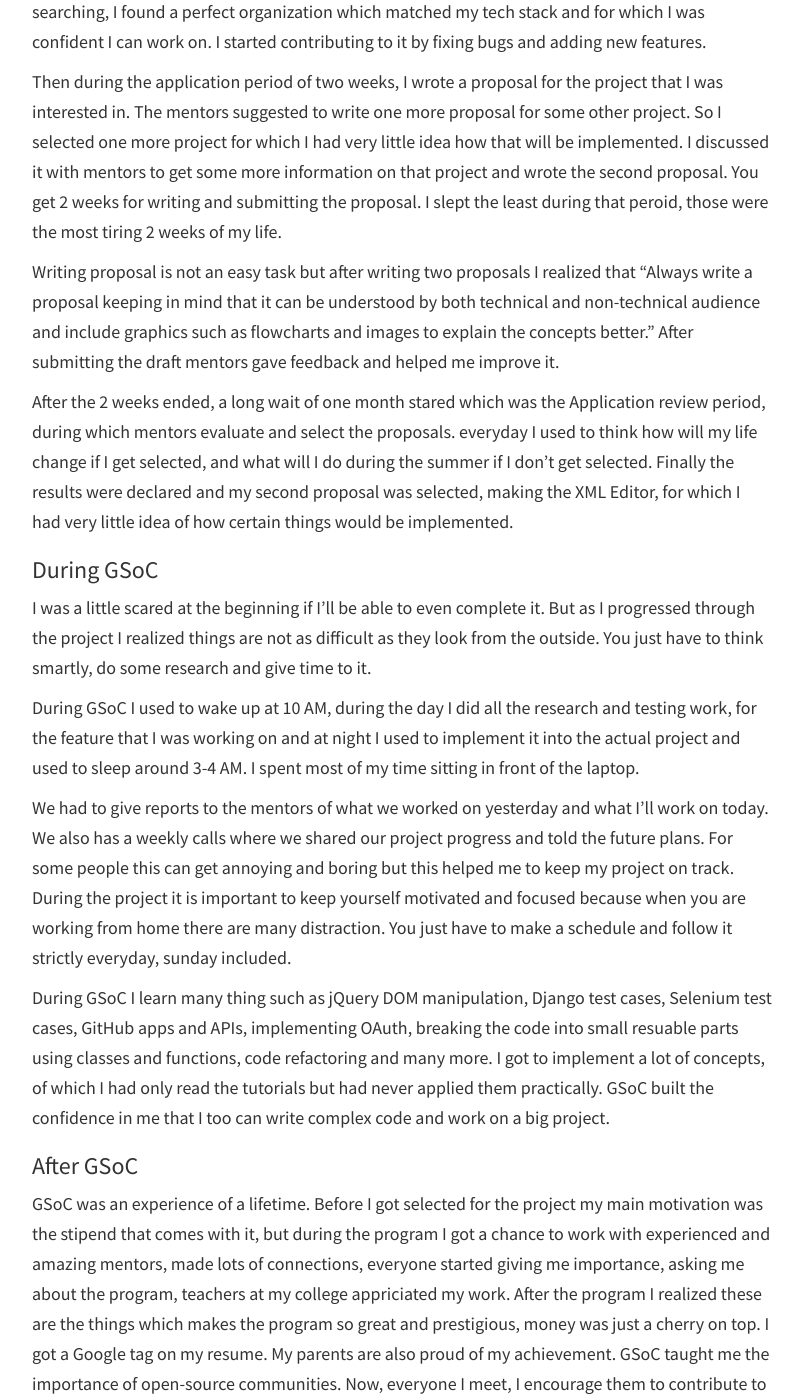
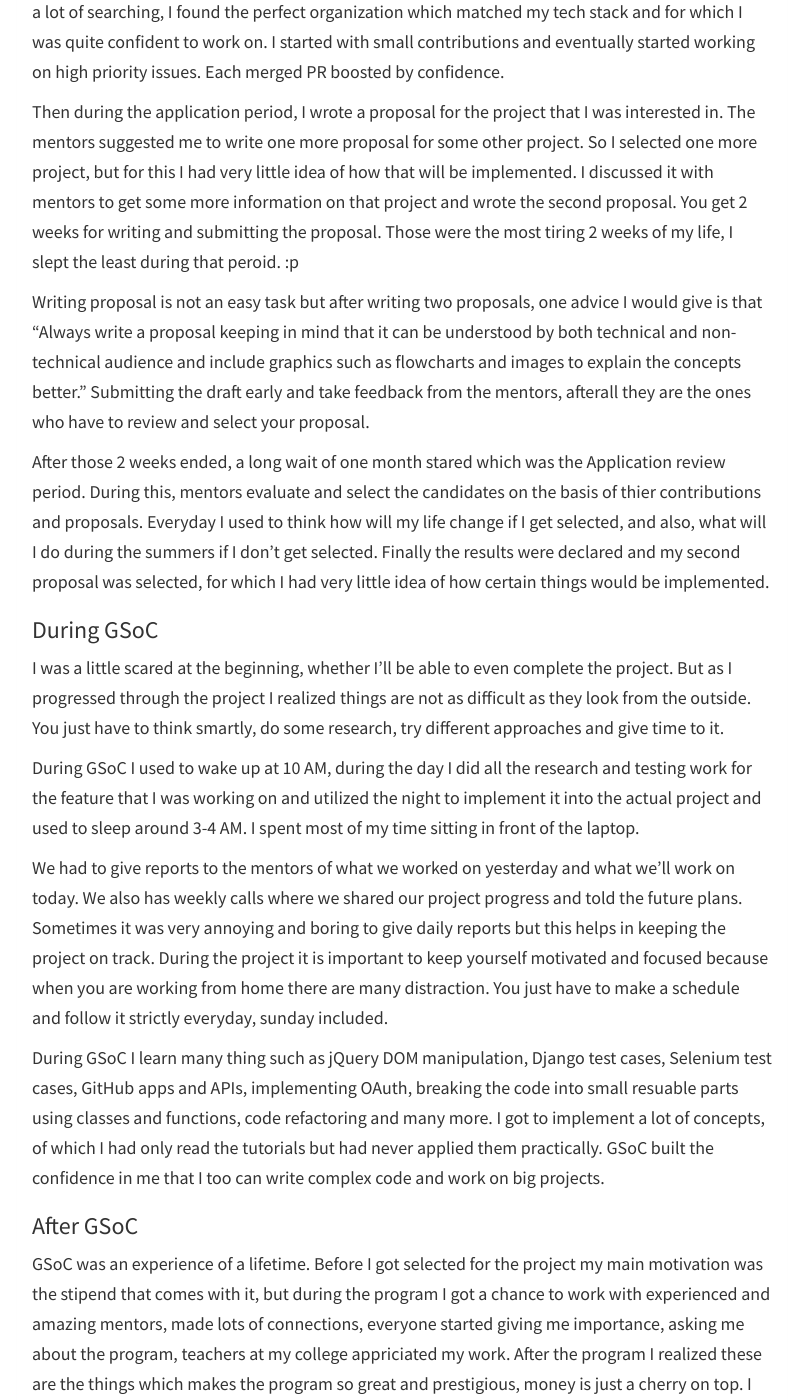
Before and after one commit to techytushar/techytushar.github.io, a Jekyll site: the page built from _posts/2018-08-31-post9.md, in a window 1280 px wide and 1400 px high, scrolled down 1142 px. Shown: the whole window, without its empty margins (238-1041 px from the left). Built offline with Jekyll 4.4.1, drawn with Linux system fonts in a browser that asks for light colours; nearby versions of some CDN libraries; comment, search, counter and statistics services are not loaded; some of the changed text lies outside the part shown.

```diff
--- a/_posts/2018-08-31-post9.md
+++ b/_posts/2018-08-31-post9.md
@@ -9,30 +9,30 @@ tags:
 
 # Google Summer of Code 2018 Experience. It was the Summer of '18
 
-It all started on April 23, 2018 when I got a mail from the GSoC team that my project proposal has been accepted and for the next 12 weeks I'll be working on that project. It was certainly one of the happiest days of my life, and today I am happy to state that I have successfully completed my GSoC project.
+It all started on April 23, 2018 when I got a mail from the GSoC team that my project proposal has been accepted and for the next 12 weeks I'll be working on completing that project. It was certainly one of the happiest days of my life, and today I am happy to state that I have successfully completed my GSoC project.
 
 <center><img class="img-responsive" src="{{site.baseurl}}static/blog_images/GSoC_certificate.png" alt="tushar mittal google summer of code certificate"></center>
 
 ### Before getting selected for GSoC
 
-I had a hard time selecting an organization to work on for GSoC as I was not very confident of my skills and I questioned myself, "if I'll be able to fix that bug or add that feature." Finally after lot of searching, I found a perfect organization which matched my tech stack and for which I was confident I can work on. I started contributing to it by fixing bugs and adding new features.
+I had a hard time selecting an organization to work on for GSoC as I was not very confident of my skills and I questioned myself, "whether I'll be able to fix that bug or add that feature." Finally after a lot of searching, I found the perfect organization which matched my tech stack and for which I was quite confident to work on. I started with small contributions and eventually started working on high priority issues. Each merged PR boosted by confidence.
 
-Then during the application period of two weeks, I wrote a proposal for the project that I was interested in. The mentors suggested to write one more proposal for some other project. So I selected one more project for which I had very little idea how that will be implemented. I discussed it with mentors to get some more information on that project and wrote the second proposal. You get 2 weeks for writing and submitting the proposal. I slept the least during that peroid, those were the most tiring 2 weeks of my life.
+Then during the application period, I wrote a proposal for the project that I was interested in. The mentors suggested me to write one more proposal for some other project. So I selected one more project, but for this I had very little idea of how that will be implemented. I discussed it with mentors to get some more information on that project and wrote the second proposal. You get 2 weeks for writing and submitting the proposal. Those were the most tiring 2 weeks of my life, I slept the least during that peroid. :p
 
-Writing proposal is not an easy task but after writing two proposals I realized that "Always write a proposal keeping in mind that it can be understood by both technical and non-technical audience and include graphics such as flowcharts and images to explain the concepts better." After submitting the draft mentors gave feedback and helped me improve it.
+Writing proposal is not an easy task but after writing two proposals, one advice I would give is that "Always write a proposal keeping in mind that it can be understood by both technical and non-technical audience and include graphics such as flowcharts and images to explain the concepts better." Submitting the draft early and take feedback from the mentors, afterall they are the ones who have to review and select your proposal.
 
-After the 2 weeks ended, a long wait of one month stared which was the Application review period, during which mentors evaluate and select the proposals. everyday I used to think how will my life change if I get selected, and what will I do during the summer if I don't get selected. Finally the results were declared and my second proposal was selected, making the XML Editor, for which I had very little idea of how certain things would be implemented.
+After those 2 weeks ended, a long wait of one month stared which was the Application review period. During this, mentors evaluate and select the candidates on the basis of thier contributions and proposals. Everyday I used to think how will my life change if I get selected, and also, what will I do during the summers if I don't get selected. Finally the results were declared and my second proposal was selected, for which I had very little idea of how certain things would be implemented.
 
 ### During GSoC
 
-I was a little scared at the beginning if I'll be able to even complete it. But as I progressed through the project I realized things are not as difficult as they look from the outside. You just have to think smartly, do some research and give time to it.
+I was a little scared at the beginning, whether I'll be able to even complete the project. But as I progressed through the project I realized things are not as difficult as they look from the outside. You just have to think smartly, do some research, try different approaches and give time to it.
 
-During GSoC I used to wake up at 10 AM, during the day I did all the research and testing work, for the feature that I was working on and at night I used to implement it into the actual project and used to sleep around 3-4 AM. I spent most of my time sitting in front of the laptop.
+During GSoC I used to wake up at 10 AM, during the day I did all the research and testing work for the feature that I was working on and utilized the night to implement it into the actual project and used to sleep around 3-4 AM. I spent most of my time sitting in front of the laptop.
 
-We had to give reports to the mentors of what we worked on yesterday and what I'll work on today. We also has a weekly calls where we shared our project progress and told the future plans. For some people this can get annoying and boring but this helped me to keep my project on track. During the project it is important to keep yourself motivated and focused because when you are working from home there are many distraction. You just have to make a schedule and follow it strictly everyday, sunday included.
+We had to give reports to the mentors of what we worked on yesterday and what we'll work on today. We also has weekly calls where we shared our project progress and told the future plans. Sometimes it was very annoying and boring to give daily reports but this helps in keeping the project on track. During the project it is important to keep yourself motivated and focused because when you are working from home there are many distraction. You just have to make a schedule and follow it strictly everyday, sunday included.
 
-During GSoC I learn many thing such as jQuery DOM manipulation, Django test cases, Selenium test cases, GitHub apps and APIs, implementing OAuth, breaking the code into small resuable parts using classes and functions, code refactoring and many more. I got to implement a lot of concepts, of which I had only read the tutorials but had never applied them practically. GSoC built the confidence in me that I too can write complex code and work on a big project.
+During GSoC I learn many thing such as jQuery DOM manipulation, Django test cases, Selenium test cases, GitHub apps and APIs, implementing OAuth, breaking the code into small resuable parts using classes and functions, code refactoring and many more. I got to implement a lot of concepts, of which I had only read the tutorials but had never applied them practically. GSoC built the confidence in me that I too can write complex code and work on big projects.
 
 ### After GSoC
 
-GSoC was an experience of a lifetime. Before I got selected for the project my main motivation was the stipend that comes with it, but during the program I got a chance to work with experienced and amazing mentors, made lots of connections, everyone started giving me importance,  asking me about the program, teachers at my college appriciated my work. After the program I realized these are the things which makes the program so great and prestigious, money was just a cherry on top. I got a Google tag on my resume. My parents are also proud of my achievement. GSoC taught me the importance of open-source communities. Now, everyone I meet, I encourage them to contribute to open source, you will face some problems but ones you overcome them they will surely make you a better professional. I would definitely love to apply for this program again in 2019.
+GSoC was an experience of a lifetime. Before I got selected for the project my main motivation was the stipend that comes with it, but during the program I got a chance to work with experienced and amazing mentors, made lots of connections, everyone started giving me importance, asking me about the program, teachers at my college appriciated my work. After the program I realized these are the things which makes the program so great and prestigious, money is just a cherry on top. I got a Google tag on my resume. My parents are also proud of my achievement. GSoC taught me the importance of open-source communities. Now, everyone I meet, I encourage them to contribute to open source, you will face some problems but ones you overcome them they will surely teach you something make you a better professional. I would definitely love to apply for this program again in 2019.
```
Also changed, not shown: _posts/2018-10-27-post10.md (added, +41 -0 lines).
